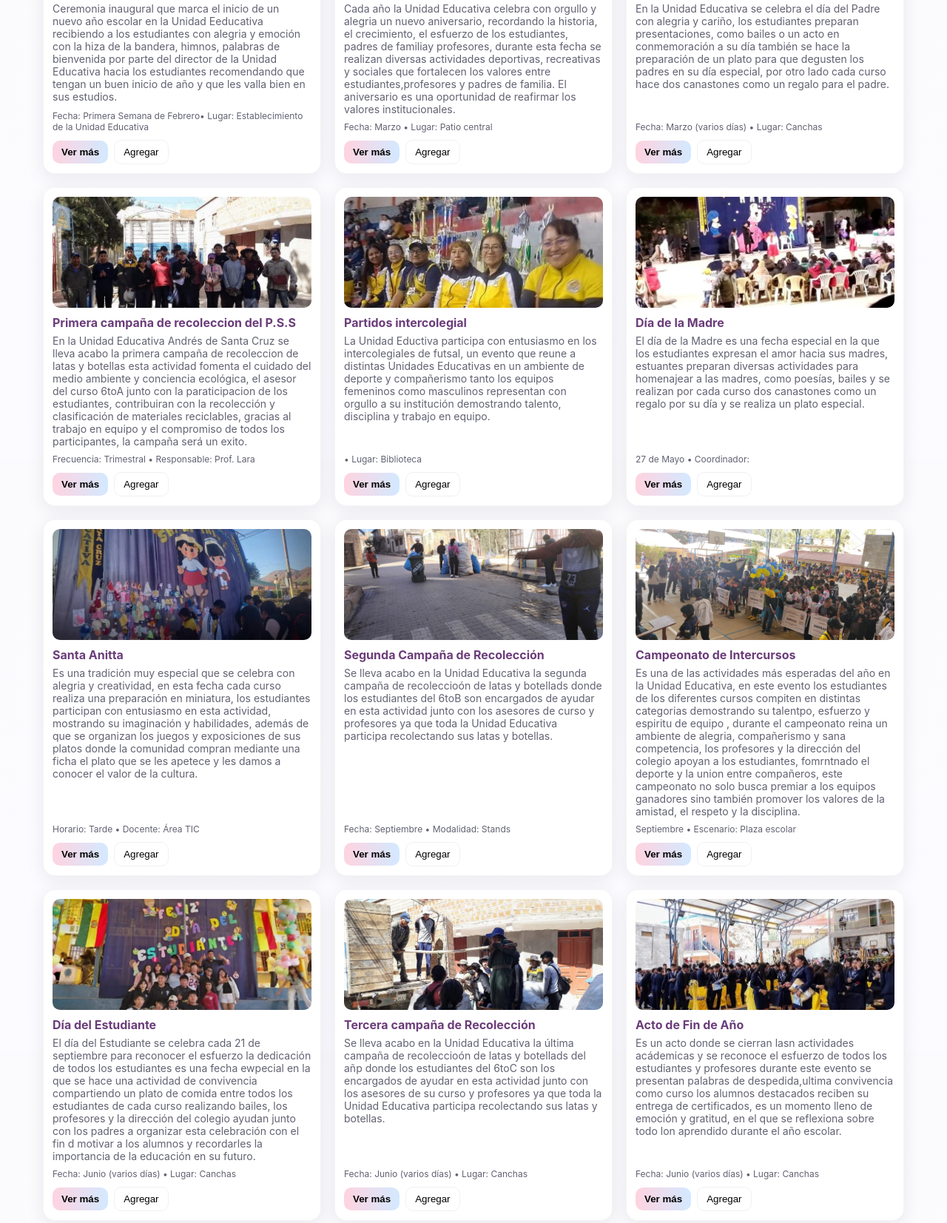
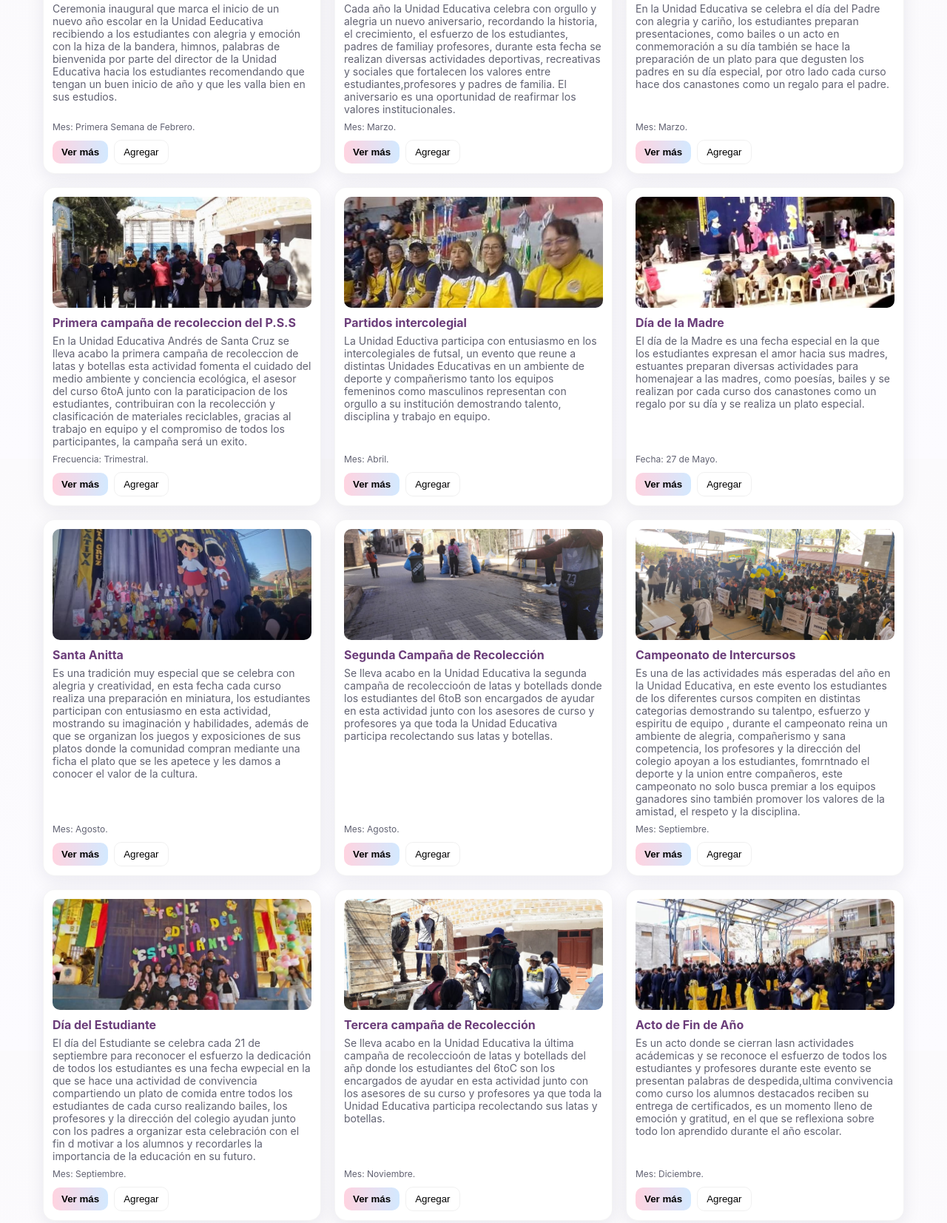
Before and after one commit to naivyart-0212/actividades_del_colegio_andres_de_santa_cruz, a plain HTML site: page index.html in a window 1280 px wide. Shown: the part 980-2633 px from the top of the page at 74% size. Drawn offline with Linux system fonts and the light colour scheme.

Commit message:
Add files via upload

```diff
--- a/index.html
+++ b/index.html
@@ -70,9 +70,9 @@
           <img src="imagenes/37.jpg" alt="Inicio de Clases">
           <h4>Inicio de Clases</h4>
           <p>Ceremonia inaugural que marca el inicio de un nuevo año escolar en la Unidad Eeducativa recibiendo a los estudiantes con alegria y emoción con la hiza de la bandera, himnos, palabras de bienvenida por parte del director de la Unidad Educativa hacia los estudiantes recomendando que tengan un buen inicio de año y que les valla bien en sus estudios.</p>
-          <div class="meta">Fecha: Primera Semana de Febrero• Lugar: Establecimiento de la Unidad Educativa</div>
+          <div class="meta">Mes: Primera Semana de Febrero.</div>
           <div class="card-actions">
-            <button class="btn" data-type="actividad" data-title="Acto de Inicio" data-img="imagenes/31.jpg" data-desc="Ceremonia inaugural con participación de estudiantes, autoridades y padres. Programación: 08:00 - 11:00.">Ver más</button>
+            <button class="btn" data-type="actividad" data-title="Acto de Inicio" data-img="imagenes/31.jpg" data-desc="Ceremonia inaugural con participación de estudiantes, autoridades y padres.">Ver más</button>
             <button class="btn-secondary" onclick="addToCalendar('Acto de Apertura','2025-03-10')">Agregar</button>
           </div>
         </article>
@@ -82,7 +82,7 @@
           <h4>Aniversario de la Unidad Educativa</h4>
           <p>Cada año la Unidad Educativa celebra con orgullo y alegria un nuevo aniversario, recordando la historia, el crecimiento, el esfuerzo de los estudiantes, padres de familiay profesores, durante esta fecha se realizan diversas actividades deportivas, recreativas y sociales que fortalecen los valores entre estudiantes,profesores y padres de familia.
           El aniversario es una oportunidad de reafirmar los valores institucionales.</p>
-          <div class="meta">Fecha: Marzo • Lugar: Patio central</div>
+          <div class="meta">Mes: Marzo.</div>
           <div class="card-actions">
             <button class="btn" data-type="actividad" data-title="Feria de Ciencias" data-img="imagenes/32.jpg" data-desc="Actividades en honor al aniversario toda una semana">Ver más</button>
             <button class="btn-secondary" onclick="addToCalendar('Aniversario','2025-05-22')">Agregar</button>
@@ -92,7 +92,7 @@
           <img src="imagenes/23.jpg">
           <h4>Día del Padre</h4>
           <p>En la Unidad Educativa se celebra el día del Padre con alegria y cariño, los estudiantes preparan presentaciones, como bailes o un acto en conmemoración a su día también se hace la preparación de un plato para que degusten los padres en su día especial, por otro lado cada curso hace dos canastones como un regalo para el padre.</p>
-          <div class="meta">Fecha: Marzo (varios días) • Lugar: Canchas</div>
+          <div class="meta">Mes: Marzo.</div>
           <div class="card-actions">
             <button class="btn" data-type="actividad" data-title="DIA DEL PADRE" data-img="imagenes/44.jpg" data-desc="Agazajo a los padres.">Ver más</button>
             <button class="btn-secondary" onclick="addToCalendar('Día del padre','2025-06-05')">Agregar</button>
@@ -102,7 +102,7 @@
           <img src="imagenes/43.jpg" alt="Primera campaña de recoleccion del P.S.S">
           <h4>Primera campaña de recoleccion del P.S.S</h4>
           <p>En la Unidad Educativa Andrés de Santa Cruz se lleva acabo la primera campaña de recoleccion de latas y botellas esta actividad fomenta el cuidado del medio ambiente y conciencia ecológica, el asesor del curso 6toA junto con la paraticipacion de los estudiantes, contribuiran con la recolección y clasificación de materiales reciclables, gracias  al trabajo en equipo y el compromiso de todos los participantes, la campaña será un exito.</p>
-          <div class="meta">Frecuencia: Trimestral • Responsable: Prof. Lara</div>
+          <div class="meta">Frecuencia: Trimestral.</div>
           <div class="card-actions">
             <button class="btn" data-type="actividad" data-title="Primera campaña de recoleccion del P.S.S" data-img="imagenes/3.jpg" data-desc="Recoleccion de distintos materiales reciclables.">Ver más</button>
             <button class="btn-secondary" onclick="addToCalendar('Primera campaña de recoleccion del P.S.S','2025-04-07')">Agregar</button>
@@ -113,7 +113,7 @@
           <img src="imagenes/28.jpg" alt="Partidos intercolegial">
           <h4>Partidos intercolegial</h4>
           <p>La Unidad Eductiva participa con entusiasmo en los intercolegiales de futsal, un evento que reune a distintas Unidades Educativas en un ambiente de deporte y compañerismo tanto los equipos femeninos como masculinos representan con orgullo a su institución demostrando talento, disciplina y trabajo en equipo.</p>
-          <div class="meta">• Lugar: Biblioteca</div>
+          <div class="meta">Mes: Abril.</div>
           <div class="card-actions">
             <button class="btn" data-type="actividad" data-title="partidos" data-img="imagenes/8.jpg" data-desc=" campeonatos futsal entre colegios de distintos cursos.">Ver más</button>
             <button class="btn-secondary" onclick="addToCalendar('2025-04-18')">Agregar</button>
@@ -124,7 +124,7 @@
           <img src="imagenes/34.jpg" alt="Día de la Madre">
           <h4>Día de la Madre</h4>
           <p>El día de la Madre es una fecha especial en la que los estudiantes expresan el amor hacia sus madres, estuantes preparan diversas actividades para homenajear a las madres, como poesías, bailes y se realizan por cada curso dos canastones como un regalo por su día y se realiza un plato especial.</p>
-          <div class="meta">27 de Mayo • Coordinador: </div>
+          <div class="meta">Fecha: 27 de Mayo.</div>
           <div class="card-actions">
             <button class="btn" data-type="actividad" data-title="Proyecto Comunitario" data-img="imagenes/45.jpg" data-desc="Agazajo a las madres en su día">Ver más</button>
             <button class="btn-secondary" onclick="addToCalendar('Proyecto Comunitario','2025-08-03')">Agregar</button>
@@ -135,7 +135,7 @@
           <img src="imagenes/7.jpg" alt="Santa Anitta">
           <h4>Santa Anitta</h4>
           <p>Es una tradición muy especial que se celebra con alegria y creatividad, en esta fecha cada curso realiza una preparación en miniatura, los estudiantes participan con entusiasmo en esta actividad, mostrando su imaginación y habilidades, además de que se organizan los juegos y exposiciones de sus platos donde la comunidad compran mediante una ficha el plato que se les apetece y les damos a conocer el valor de la cultura.</p>
-          <div class="meta">Horario: Tarde • Docente: Área TIC</div>
+          <div class="meta"> Mes: Agosto.</div>
           <div class="card-actions">
             <button class="btn" data-type="actividad" data-title="Santa Anitta" data-img="imagenes/46.jpg" data-desc="Santa Anitta.">Ver más</button>
             <button class="btn-secondary" onclick="addToCalendar('Santa Anitta','2025-06-18')">Agregar</button>
@@ -146,7 +146,7 @@
           <img src="imagenes/47.jpg" alt="Segunda Campaña de Recolección">
           <h4>Segunda Campaña de Recolección</h4>
           <p>Se lleva acabo en la Unidad Educativa la segunda campaña de recoleccioón de latas y botellads donde los estudiantes del 6toB son encargados de ayudar en esta actividad junto con los asesores de curso y profesores ya que toda la Unidad Educativa participa recolectando sus latas y botellas.</p>
-          <div class="meta">Fecha: Septiembre • Modalidad: Stands</div>
+          <div class="meta">Mes: Agosto.</div>
           <div class="card-actions">
             <button class="btn" data-type="actividad" data-title="Segunda Campaña de Recolección" data-img="imagenes/50.jpg"  data-desc="Campaña de recoleccion de latas y botellas." >Ver más</button>
             <button class="btn-secondary" onclick="addToCalendar('Segunda Campaña de Recolección','2025-09-29')">Agregar</button>
@@ -157,7 +157,7 @@
           <img src="imagenes/12.jpg" alt="Campeonato de Intercursos">
           <h4>Campeonato de Intercursos</h4>
           <p>Es una de las actividades más esperadas del año en la Unidad Educativa, en este evento los estudiantes de los diferentes cursos compiten en distintas categorias demostrando su talentpo, esfuerzo y espiritu de equipo , durante el campeonato reina un ambiente de alegria, compañerismo y sana competencia, los profesores y la dirección del colegio apoyan a los estudiantes, fomrntnado el deporte y la union entre compañeros, este campeonato no solo busca premiar a los equipos ganadores sino también promover los valores de la amistad, el respeto y la disciplina.</p>
-          <div class="meta">Septiembre • Escenario: Plaza escolar</div>
+          <div class="meta">Mes: Septiembre.</div>
           <div class="card-actions">
             <button class="btn" data-type="actividad" data-title="Campeonato de Intercursos" data-img="imagenes/20.jpg" data-desc="Campeonato entre dintintos cursos de la Unidad Educativa.">Ver más</button>
             <button class="btn-secondary" onclick="addToCalendar('Campeonato de Intercursos','2025-09-15')">Agregar</button>
@@ -168,7 +168,7 @@
           <img src="imagenes/30.jpg" alt="Día del Estudiante">
           <h4>Día del Estudiante</h4>
           <p>El día del Estudiante se celebra cada 21 de septiembre para reconocer el esfuerzo la dedicación de todos los estudiantes es una fecha ewpecial en la que se hace una actividad de convivencia compartiendo un plato de comida entre todos los estudiantes de cada curso realizando bailes, los profesores y la dirección del colegio ayudan junto con los padres a organizar esta celebración con el fin d motivar a los alumnos y recordarles la importancia de la educación en su futuro.</p>
-          <div class="meta">Fecha: Junio (varios días) • Lugar: Canchas</div>
+          <div class="meta">Mes: Septiembre.</div>
           <div class="card-actions">
             <button class="btn" data-type="actividad" data-title="dia del estudiante" data-img="imagenes/48.jpg" data-desc="Competencias por categorías: prejuvenil, juvenil. Actividades: celebracion con bailes y musica.">Ver más</button>
             <button class="btn-secondary" onclick="addToCalendar('2025-06-05')">Agregar</button>
@@ -179,7 +179,7 @@
           <img src="imagenes/54.jpg" alt="Campaña de recolección">
           <h4>Tercera campaña de Recolección</h4>
           <p>Se lleva acabo en la Unidad Educativa la última campaña de recoleccioón de latas y botellads del añp donde los estudiantes del 6toC son los encargados de ayudar en esta actividad junto con los asesores de su curso y profesores ya que toda la Unidad Educativa participa recolectando sus latas y botellas.</p>
-          <div class="meta">Fecha: Junio (varios días) • Lugar: Canchas</div>
+          <div class="meta">Mes: Noviembre.</div>
           <div class="card-actions">
             <button class="btn" data-type="actividad" data-title="recolección" data-img="imagenes/52.jpg" data-desc="latas y botellas 100 y 100">Ver más</button>
             <button class="btn-secondary" onclick="addToCalendar('2025-06-05')">Agregar</button>
@@ -190,7 +190,7 @@
           <img src="imagenes/42.jpg" alt="Acto de Fin de Año">
           <h4>Acto de Fin de Año</h4>
           <p>Es un acto donde se cierran lasn actividades acádemicas y se reconoce el esfuerzo de todos los estudiantes y profesores durante este evento se presentan palabras de despedida,ultima convivencia como curso los alumnos destacados reciben su entrega de certificados, es un momento lleno de emoción y gratitud, en el que se reflexiona sobre todo lon aprendido durante el año escolar.</p>
-          <div class="meta">Fecha: Junio (varios días) • Lugar: Canchas</div>
+          <div class="meta">Mes: Diciembre.</div>
           <div class="card-actions">
             <button class="btn" data-type="actividad" data-title="Acto de Fin de Año" data-img="imagenes/55.jpg" data-desc="Acto de Fin de Año">Ver más</button>
             <button class="btn-secondary" onclick="addToCalendar('2025-06-05')">Agregar</button>
@@ -233,11 +233,11 @@
           <ul class="events">
             <li><strong>07/03</strong> - Embanderamiento (Desfile de teas).</li>
             <li><strong>08/03</strong> - Saludación con petardos(ANIVASARIO DEL COLEGIO.</li>
-            <li><strong>10/03</strong> - Misa de accion de Gracias.</li>
+            <li><strong>10/03</strong> - Misa de acción de Gracias.</li>
             <li><strong>11/03</strong> - Bautizo de bienvenida(Farándula estudiantil).</li>
             <li><strong>15/03</strong> - Juegos Estudiantiles.</li>
             <li><strong>19/03</strong> - Día del Padre.</li>
-            <li><strong>21/03</strong> - Día de campo en Toroyo.</li>
+            <li><strong>21/03</strong> - Día de campo.</li>
           </ul>
         </div>
         <div class="month" data-month="Abril" role="listitem">
@@ -272,8 +272,9 @@
         <div class="month" data-month="Agosto" role="listitem">
           <h5>Agosto</h5>
           <ul class="events">
+            <li><strong>06/08</strong> - Desfile por el día de la Independencia de Bolivia.</li>
             <li><strong>08/08</strong> - Santa Anita.</li>
-            <li><strong>30/08</strong> - Segunda Campaña DEL P.S.S .</li>
+            <li><strong>30/08</strong> - Segunda Campaña DEL P.S.P.</li>
           </ul>
         </div>
         <div class="month" data-month="Septiembre" role="listitem">
@@ -296,9 +297,7 @@
         <div class="month" data-month="Noviembre" role="listitem">
           <h5>Noviembre</h5>
           <ul class="events">
-            <li><strong>05/11</strong> - Evaluaciones finales (inicio).</li>
-            <li><strong>20/11</strong> - Presentación de proyectos integradores.</li>
-            <li><strong>28/11</strong> - Clausura de programas de apoyo extracurricular.</li>
+            <li><strong>06/11</strong> - Desfile por la Batalla de Suipacha (participa solo la Promoción) .</li>
           </ul>
         </div>
         <div class="month" data-month="Diciembre" role="listitem">
@@ -453,7 +452,7 @@
           <h3 style="margin-top:0">${title}</h3>
           <img src="${img}" alt="${title}">
           <p style="color:#444;line-height:1.5;margin-top:12px">${desc}</p>
-          <p style="margin-top:8px;color:#666;font-size:13px">Contacto: Secretaría • Tel: (000) 000-000 • Email: secretaria@andres.edu</p>
+          <p style="margin-top:8px;color:#666;font-size:13px">
           <div style="margin-top:12px;display:flex;gap:8px">
             <button class="btn-primary" onclick="closeModalFunc();">Cerrar</button>
             <button class="btn-secondary" onclick="addToCalendar('${title}',null);closeModalFunc();">Agregar a mi calendario</button>
```
